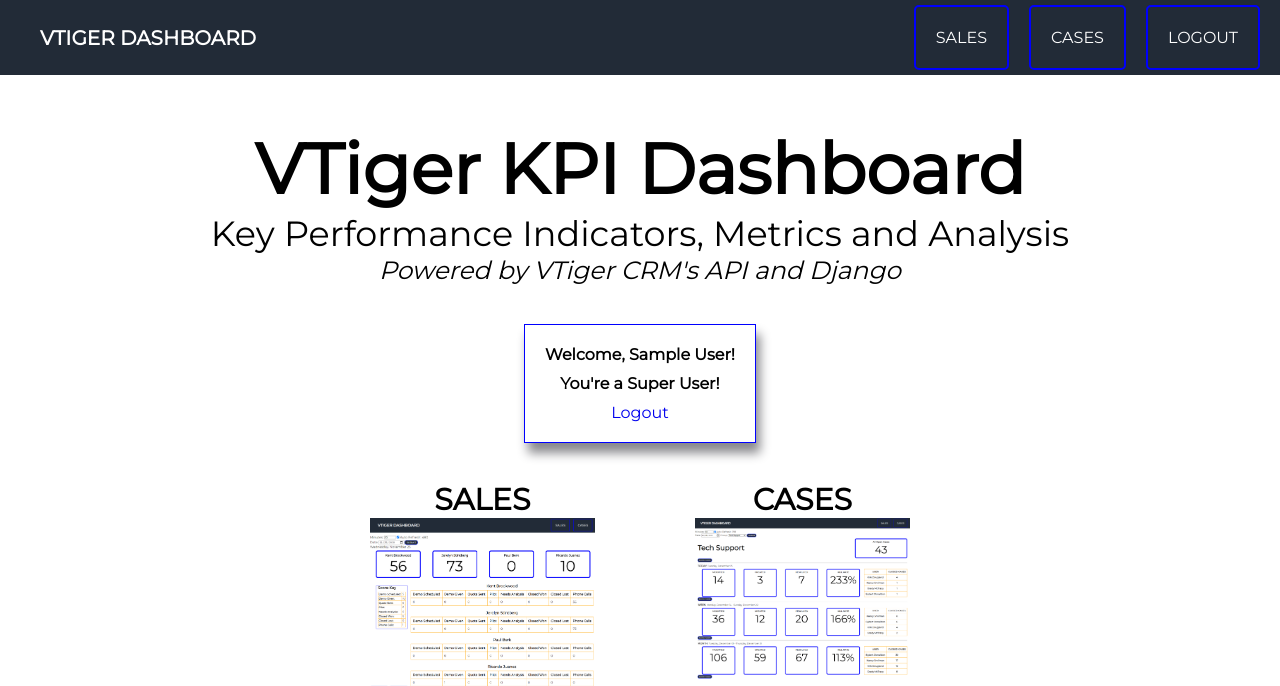
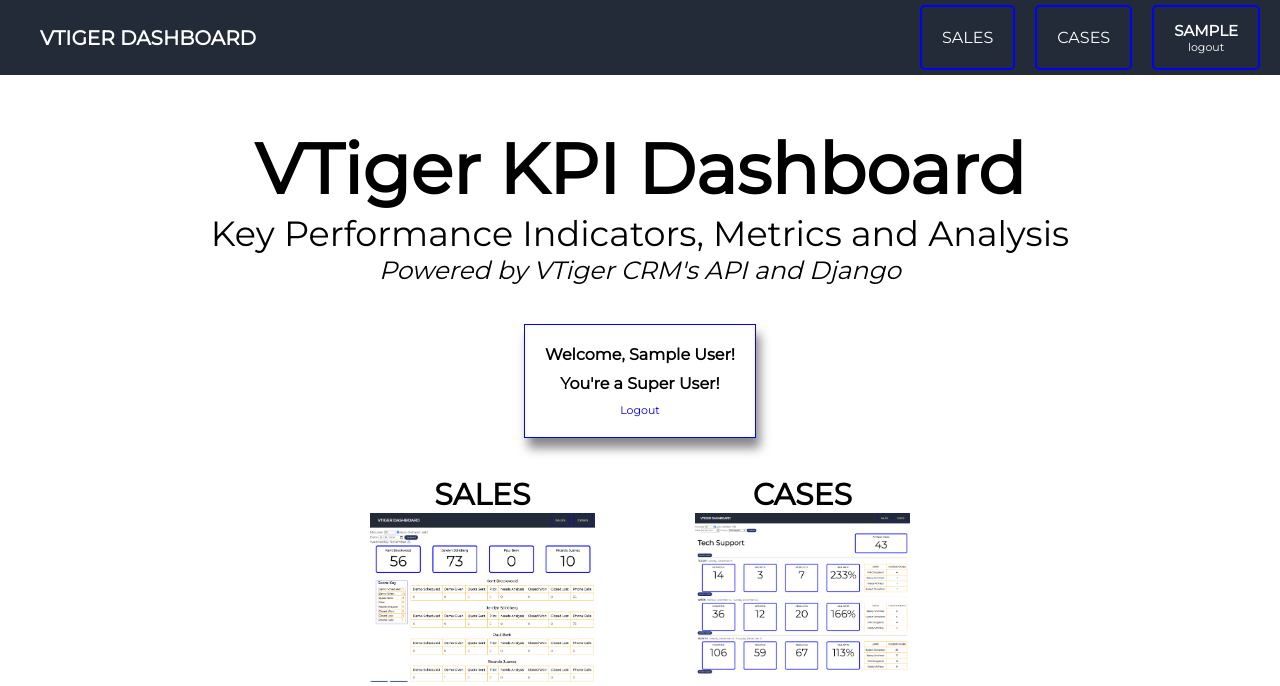
Before and after one commit to roovyshapiro/VTiger_KPI_Dashboard, a Django app: page / in a window 1280 px wide. Shown: the top 686 px of the page. Run offline with Django 3.2, Linux system fonts and the light colour scheme; the visitor is signed in with stand-in values (Sample User, id 1); parts of the project's set-up code (start-up, migrations or seed data) failed here and were passed over; some libraries are stand-ins or nearby versions.

Commit message:
Added username to logout button

```diff
--- a/VTiger_KPI_Dashboard/sales/static/sales/style.css
+++ b/VTiger_KPI_Dashboard/sales/static/sales/style.css
@@ -53,6 +53,18 @@
     border-radius: 5px;
     background-color: blue;
     border: 1px solid orange;
+}
+
+#logout{
+    display:flex;
+    flex-direction:column;
+    font-size:11px;
+}
+
+#username_button{
+    text-transform:uppercase;
+    font-weight:bold;
+    font-size:15px;
 }
 
 
--- a/VTiger_KPI_Dashboard/sales/templates/sales/base.html
+++ b/VTiger_KPI_Dashboard/sales/templates/sales/base.html
@@ -13,7 +13,7 @@
             {% if user.is_authenticated %}
                 <a class = "header_sales" href="/sales">SALES</a>
                 <a class = "header_cases" href="/cases">CASES</a>
-                <a id="logout" href="/accounts/logout" class="btn btn-success">LOGOUT</a>
+                <a id="logout" href="/accounts/logout"><span id="username_button">{{ user.first_name }}</span>logout</a>
             {% else %}
                 <a href="{% provider_login_url 'google' %}">LOGIN</a>
             {% endif %}
```
